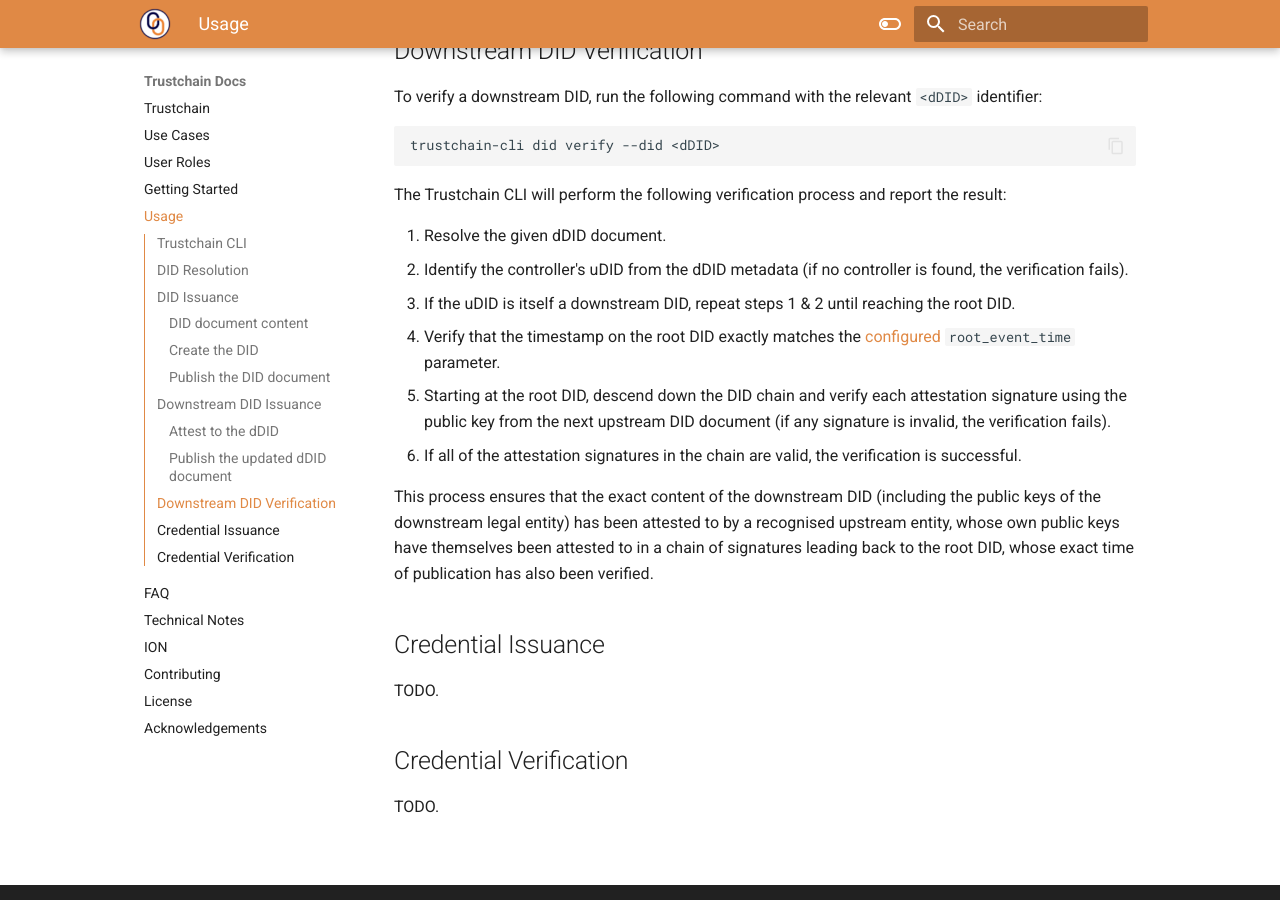
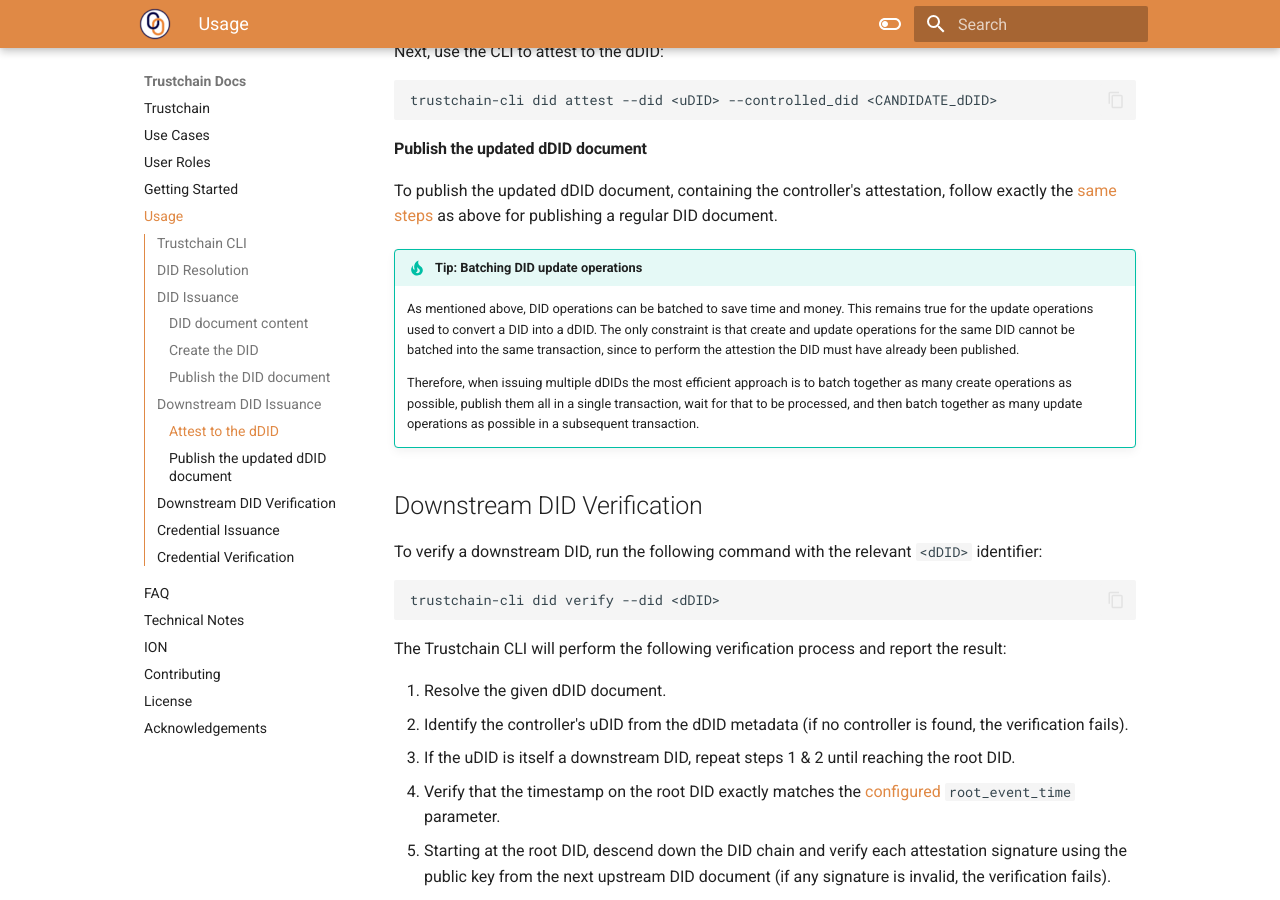
Before and after one commit to alan-turing-institute/trustchain, an MkDocs documentation site: the page built from docs/usage.md, in a window 1280 px wide and 900 px high, scrolled down 5599 px. Built offline with MkDocs 1.6.1 and Material for MkDocs 9.7.7, drawn with Linux system fonts in a browser that asks for light colours; nearby versions of some CDN libraries; library files that are not in the unit come from our copies; some of the changed text lies outside the part shown.

Commit message:
Add tips on batching DID operations

```diff
--- a/docs/usage.md
+++ b/docs/usage.md
@@ -155,6 +155,14 @@
 
 TODO: this is currently a manual step (to be built into the CLI in future). You need to run the `publish.sh` shell script that is found in the `scripts/` subdirectory inside the Trustchain repository. This script will attempt to publish all of the DID operations that are found in the `$TRUSTCHAIN_DATA/operations/` directory.
 
+!!! tip "Tip: Batching DID operations"
+
+    To save time and reduce transaction fees, multiple DID operations can be batched into a single Bitcoin transaction. In fact, ION supports batching of up to 10,000 operations per transaction.
+
+    To perform batching, simply repeat the create operation as many times as you like before running the `publish.sh` script. Then run the script once to publish all operations in a single batch.
+
+    The only exception to this rule is that the **root DID must not be published in a batched transaction**. It must be the unique DID operation associated with the transaction in which it is published.
+
 After running the `publish.sh` script, wait for the transaction to be published and processed by the Bitcoin network, then check that it was successfully published by attempting to resolve the DID (or DIDs, if more than one operation was published) with the CLI.
 
 Then there is a further manual step required: once you have confirmed that the DID(s) can be resolved, clean up the `.trustchain/operations/` folder by running this command to move all operations files to the `sent/` subdirectory:
@@ -206,6 +214,12 @@
 
 To publish the updated dDID document, containing the controller's attestation, follow exactly the [same steps](#publish-the-did-document) as above for publishing a regular DID document.
 
+!!! tip "Tip: Batching DID update operations"
+
+    As mentioned above, DID operations can be batched to save time and money. This remains true for the update operations used to convert a DID into a dDID. The only constraint is that create and update operations for the same DID cannot be batched into the same transaction, since to perform the attestion the DID must have already been published.
+
+    Therefore, when issuing multiple dDIDs the most efficient approach is to batch together as many create operations as possible, publish them all in a single transaction, wait for that to be processed, and then batch together as many update operations as possible in a subsequent transaction.
+
 ## Downstream DID Verification
 
 To verify a downstream DID, run the following command with the relevant `<dDID>` identifier:
```
Also changed, not shown: docs/getting-started.md (+1 -1 lines).
